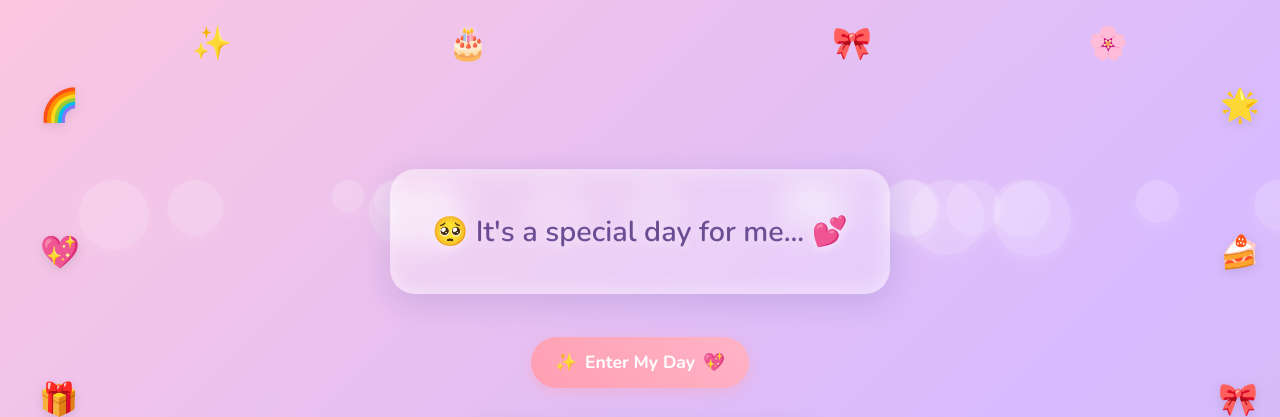
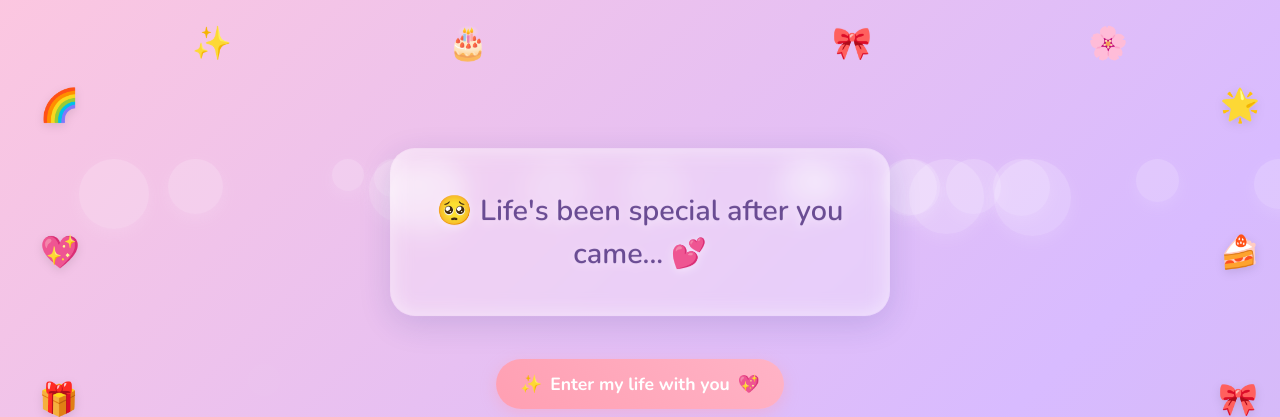
Before and after one commit to MeetMish1/For-You-Love, a plain HTML site: page index.html in a window 1280 px wide. Both pictures are taken after a click on the element "✨ I have something for you... 💫". Shown: the top 417 px of the page. Drawn offline with nearby package versions, Linux system fonts and the light colour scheme.

Commit message:
Update index.html

```diff
--- a/index.html
+++ b/index.html
@@ -1,7 +1,7 @@
 <html lang="en"><head>
     <meta charset="UTF-8">
     <meta name="viewport" content="width=device-width, initial-scale=1.0">
-    <title>✨ Special Birthday Wish ✨</title>
+    <title>✨ Special Love Wish ✨</title>
     <script src="https://cdnjs.cloudflare.com/ajax/libs/gsap/3.12.2/gsap.min.js"></script>
     <script src="https://cdn.tailwindcss.com"></script>
     <link href="https://fonts.googleapis.com/css2?family=Nunito:wght@400;600;700&amp;display=swap" rel="stylesheet">
@@ -296,12 +296,12 @@
     <!-- Main container -->
     <div class="glass-container floating" id="messageContainer">
         <p class="message" id="initialMessage">✨ I have something for you... 💫</p>
-        <p class="message hidden" id="secondMessage">🥺 It's a special day for me... 💕</p>
+        <p class="message hidden" id="secondMessage">🥺 Life's been special after you came... 💕</p>
     </div>
 
     <button class="enter-button" id="enterButton" style="translate: none; rotate: none; scale: none; transform: translate(0px, 20px); opacity: 0;">
         <span>✨</span>
-        <span>Enter My Day</span>
+        <span>Enter my life with you</span>
         <span>💖</span>
     </button>
 
```
